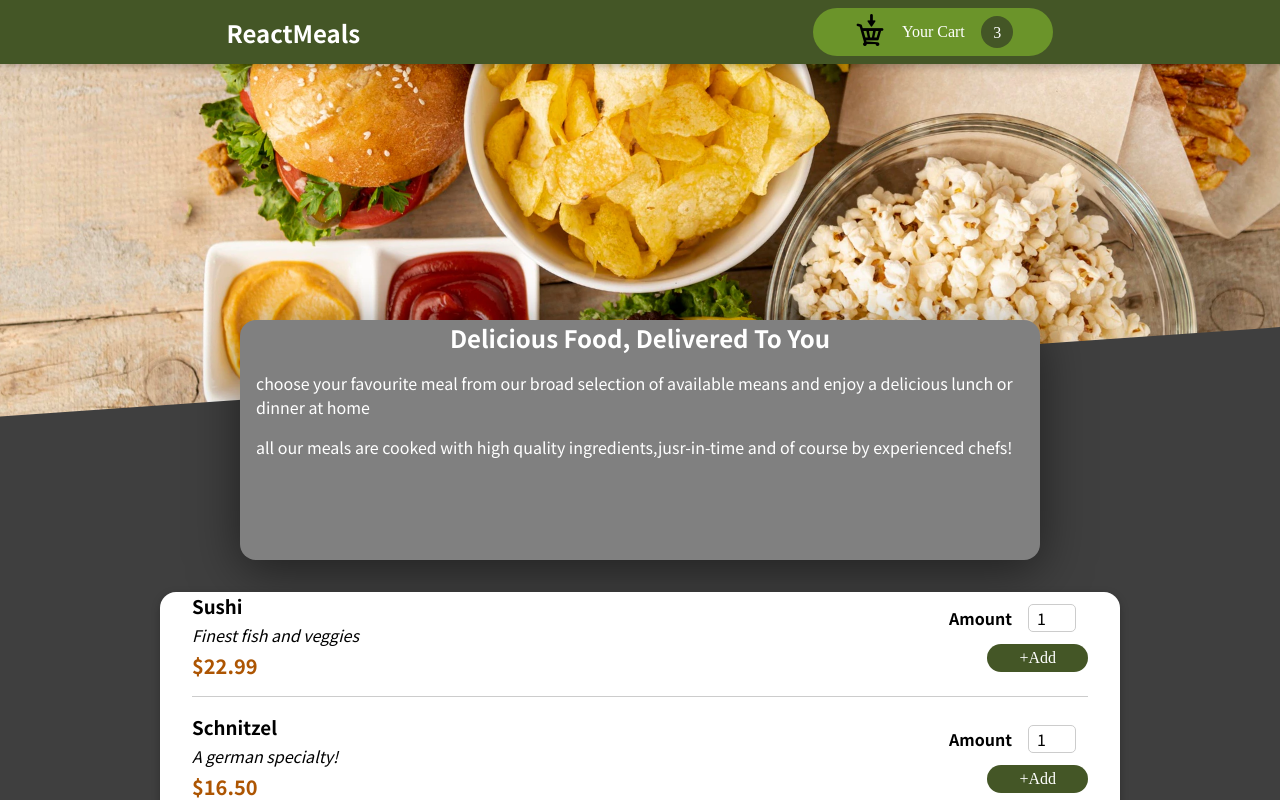
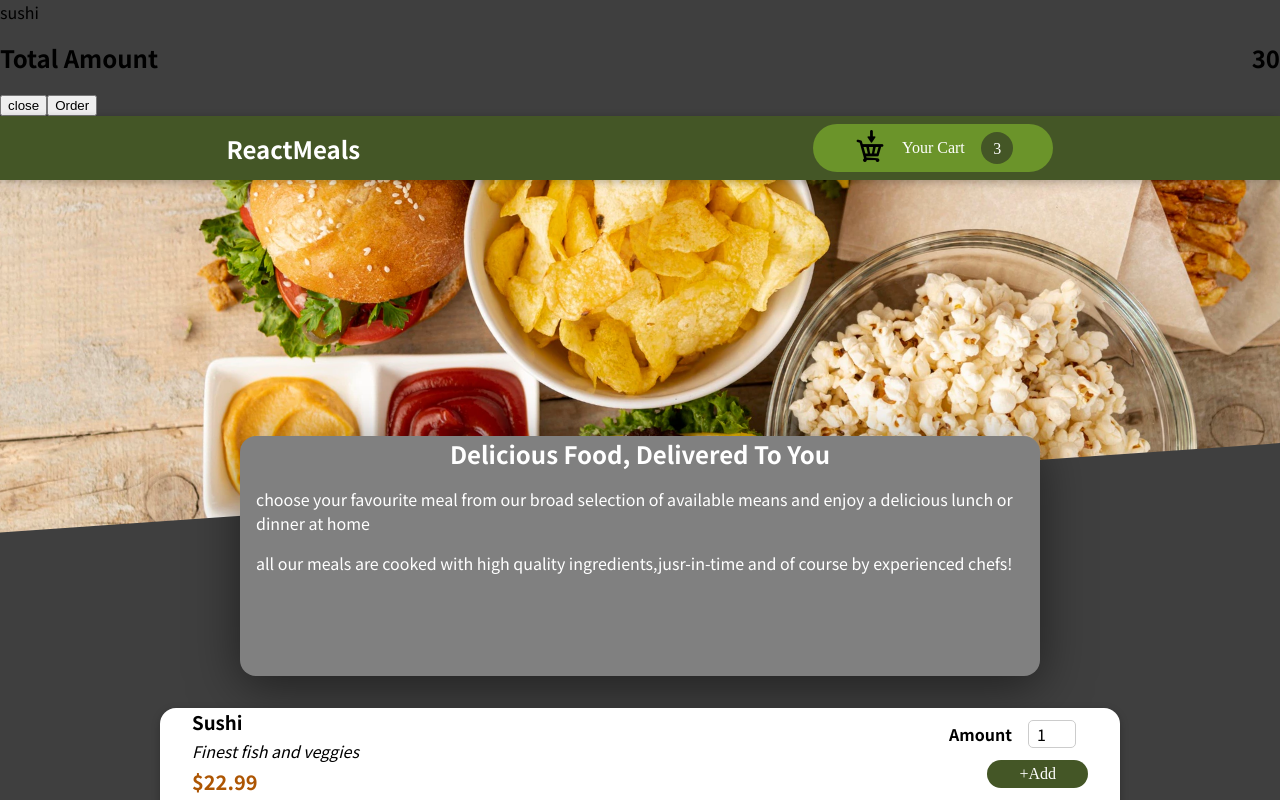
Before and after one commit to vishnuu96/foodOrderApp, a React (Create React App) app: page / in a window 1280 px wide. Shown: the top 800 px of the page. Built offline with nearby package versions, Linux system fonts and the light colour scheme.

Commit message:
added cart and added modal

```diff
--- a/public/index.html
+++ b/public/index.html
@@ -28,6 +28,7 @@
   </head>
   <body>
     <noscript>You need to enable JavaScript to run this app.</noscript>
+    <div id="overlays"></div>
     <div id="root"></div>
     <!--
       This HTML file is a template.
--- a/src/App.js
+++ b/src/App.js
@@ -1,15 +1,18 @@
 import React, { Fragment } from "react";
 import Header from "./components/Layout/Header";
-import SummeryModel from "./components/Meals/SummeryModel";
+
 import Meals from "./components/Meals/Meals";
+import Cart from "./components/Cart/Cart";
 
 function App() {
   return (
     <Fragment>
-      <Header/>
-      {/* <SummeryModel/> */}
-      <Meals/>
-    </Fragment>
+    <Cart />
+    <Header />
+    <main>
+      <Meals />
+    </main>
+  </Fragment>
   );
 }
 
--- /dev/null
+++ b/src/components/Cart/Cart.jsx
@@ -0,0 +1,21 @@
+import React from 'react'
+import classes from './Cart.module.css'
+
+const Cart = (props) => {
+    const cartItems=<ul className={classes['cart-items']}>{[{id:'c1',name:'sushi',amount:2,price:12.99}].map((item)=> <li>{item.name}</li>)}</ul>
+  return (
+    <div>
+        {cartItems}
+        <div className={classes.total}>
+            <span>Total Amount</span>
+            <span>30</span>
+        </div>
+        <div className={classes.action}>
+            <button className={classes['button_alt']}>close</button>
+            <button className={classes.button}>Order</button>
+        </div>
+    </div>
+  )
+}
+
+export default Cart
--- /dev/null
+++ b/src/components/Cart/Cart.module.css
@@ -0,0 +1,44 @@
+.cart-items {
+    list-style: none;
+    margin: 0;
+    padding: 0;
+  }
+
+  .total {
+    display: flex;
+    justify-content: space-between;
+    align-items: center;
+    font-weight: bold;
+    font-size: 1.5rem;
+    margin: 1rem 0;
+  }
+
+  .actions {
+    text-align: right;
+  }
+
+  .actions button {
+    font: inherit;
+    cursor: pointer;
+    background-color: transparent;
+    border: 1px solid #8a2b06;
+    padding: 0.5rem 2rem;
+    border-radius: 25px;
+    margin-left: 1rem;
+  }
+
+  .actions button:hover,
+  .actions button:active {
+    background-color: #5a1a01;
+    border-color: #5a1a01;
+    color: white;
+  }
+
+  .actions .button--alt {
+    color: #8a2b06;
+  }
+
+  .actions .button {
+    background-color: #8a2b06;
+    color: white;
+  }
--- a/src/components/Meals/MealItem/MealItemForm.jsx
+++ b/src/components/Meals/MealItem/MealItemForm.jsx
@@ -2,11 +2,15 @@
 import classes from './MealItemForm.module.css'
 import Input from '../../UI/Input'
 
-const MealItemForm = () => {
+
+const MealItemForm = (props) => {
+
+
   return (
     <form className={classes.form}>
-       <Input label='Amount' input={{
-        id:'amount',
+       <Input
+       label='Amount' input={{
+        id: 'amount_'+ props.id,
         type:'number',
         min:'1',
         max:'5',
@@ -16,6 +20,7 @@
 
        }} />
         <button>+Add</button>
+
     </form>
   )
 }
--- a/src/components/Meals/MealItem/MealItemForm.module.css
+++ b/src/components/Meals/MealItem/MealItemForm.module.css
@@ -17,7 +17,7 @@
 .form button:active{
     background-color: rgb(89, 109, 51);
 }
-.amount{
+/* .amount{
     display: flex;
     justify-content: space-between;
     align-items: center;
@@ -32,4 +32,4 @@
     font-family: bold;
     margin: 0 0.5rem;
     border-radius: 2rem;
-}
+} */
```
Also changed, not shown: src/components/UI/Modal.jsx (added, +32 -0 lines), src/components/UI/Modal.module.css (added, +40 -0 lines).
